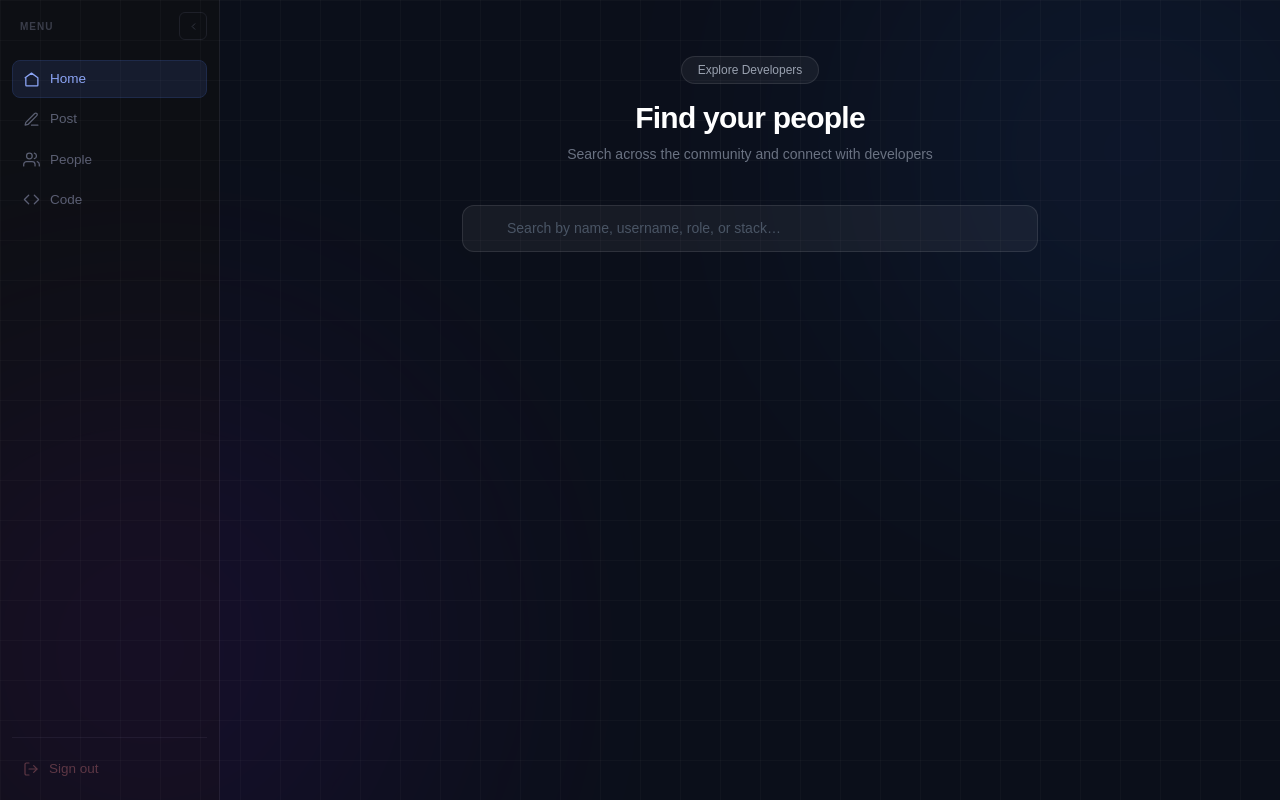
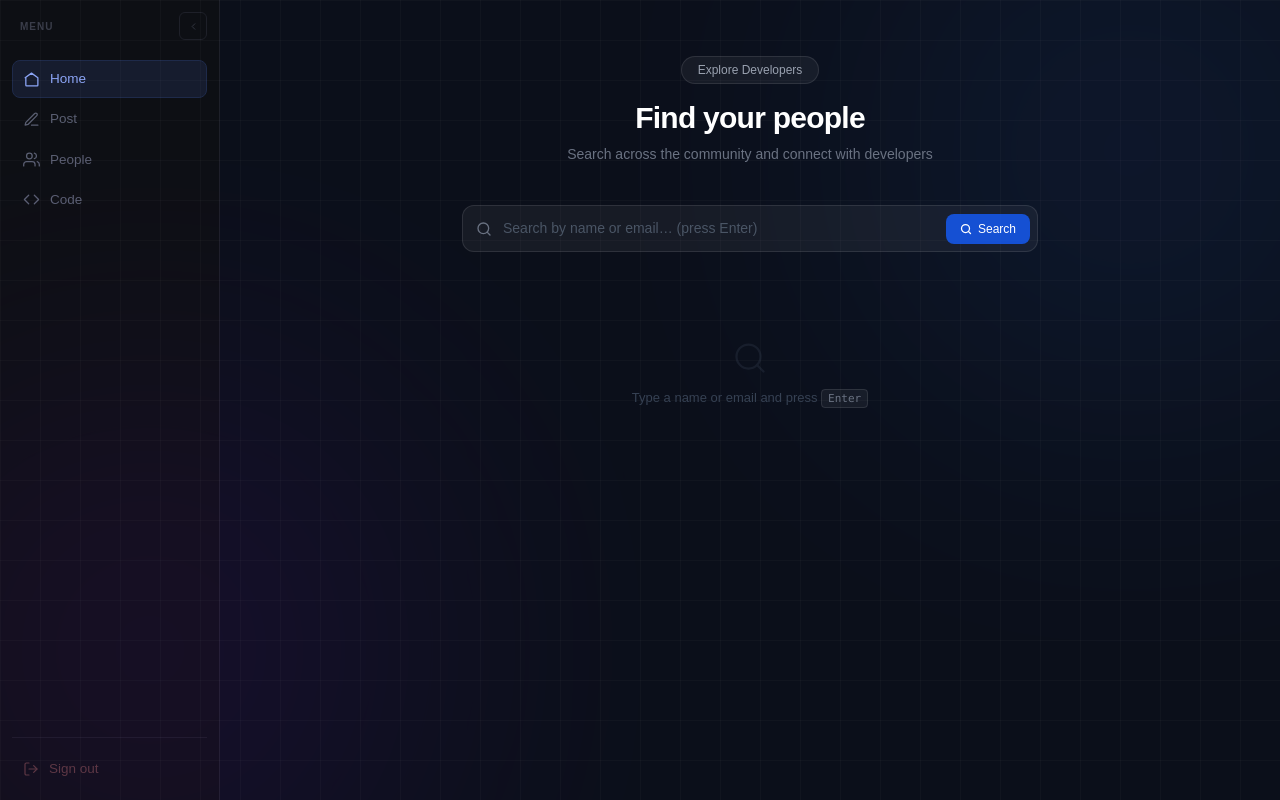
Before and after one commit to devspark-2501/DevCollab-Website, a Next.js app in the folder front-end/: page /Explore in a window 1280 px wide. Built offline with nearby package versions, Linux system fonts and the light colour scheme.

Commit message:
Did some changes

```diff
--- a/front-end/app/Components/ExploreRoute/Main-Explore.jsx
+++ b/front-end/app/Components/ExploreRoute/Main-Explore.jsx
@@ -1,11 +1,8 @@
 'use client'
 
-import { useState } from "react";
+import { useState, useEffect, useRef } from "react";
 import Link from "next/link";
 import { signOut } from "next-auth/react";
-
-const MOCK_USERS = [
-];
 
 const FILTERS = ["All", "Frontend", "Backend", "ML", "DevOps", "Systems"];
 
@@ -54,18 +51,86 @@ function Sidebar({ expanded, onToggle, active, onNav }) {
   );
 }
 
+// Avatar: generates initials + a consistent color from the name
+function Avatar({ name }) {
+  const initials = name?.split(" ").map(w => w[0]).join("").toUpperCase().slice(0, 2) || "?";
+  const colors = [
+    "bg-blue-500/20 text-blue-300 border-blue-500/30",
+    "bg-purple-500/20 text-purple-300 border-purple-500/30",
+    "bg-emerald-500/20 text-emerald-300 border-emerald-500/30",
+    "bg-rose-500/20 text-rose-300 border-rose-500/30",
+    "bg-amber-500/20 text-amber-300 border-amber-500/30",
+    "bg-cyan-500/20 text-cyan-300 border-cyan-500/30",
+  ];
+  const color = colors[name?.charCodeAt(0) % colors.length] ?? colors[0];
+  return (
+    <div className={`w-11 h-11 rounded-xl flex items-center justify-center text-[15px] font-semibold border ${color} shrink-0`}>
+      {initials}
+    </div>
+  );
+}
+
+// Highlight matching text in results
+function Highlight({ text = "", query = "" }) {
+  if (!query) return <span>{text}</span>;
+  const idx = text.toLowerCase().indexOf(query.toLowerCase());
+  if (idx === -1) return <span>{text}</span>;
+  return (
+    <span>
+      {text.slice(0, idx)}
+      <mark className="bg-blue-500/30 text-blue-200 rounded px-0.5">{text.slice(idx, idx + query.length)}</mark>
+      {text.slice(idx + query.length)}
+    </span>
+  );
+}
+
 export default function Main_Explore() {
-  const [query, setQuery] = useState("");
+  const [query, setQuery]               = useState("");
   const [activeFilter, setActiveFilter] = useState("All");
-  const [expanded, setExpanded] = useState(true);
-  const [activeNav, setActiveNav] = useState("home");
+  const [expanded, setExpanded]         = useState(true);
+  const [activeNav, setActiveNav]       = useState("home");
 
-  const filtered = MOCK_USERS.filter(u => {
+  const [allUsers, setAllUsers]   = useState([]);   // raw data from DB
+  const [loading, setLoading]     = useState(false);
+  const [error, setError]         = useState(null);
+  const [searched, setSearched]   = useState(false); // did user initiate a search?
+
+  const inputRef = useRef(null);
+
+  // Fetch ALL users from your existing GET /api/explore endpoint
+  const fetchUsers = async () => {
+    setLoading(true);
+    setError(null);
+    setSearched(true);
+    try {
+      const res = await fetch("/api/explore");
+      const data = await res.json();
+      if (data.success) {
+        setAllUsers(data.users);
+      } else {
+        setError(data.message || "Failed to fetch users");
+      }
+    } catch (err) {
+      setError("Network error. Please try again.");
+    } finally {
+      setLoading(false);
+    }
+  };
+
+  // Auto-fetch when query becomes non-empty for the first time (lazy load)
+  useEffect(() => {
+    if (query && !searched) fetchUsers();
+  }, [query]);
+
+  // Client-side filter on the already-fetched list
+  const filtered = allUsers.filter(u => {
     const q = query.toLowerCase();
-    const matchQ = !q || [u.name, u.username, u.role, ...u.tags].some(v => v.toLowerCase().includes(q));
-    const matchF = activeFilter === "All" || u.role.toLowerCase().includes(activeFilter.toLowerCase()) || u.tags.some(t => t.toLowerCase().includes(activeFilter.toLowerCase()));
-    return matchQ && matchF;
+    return !q || u.name?.toLowerCase().includes(q) || u.email?.toLowerCase().includes(q);
   });
+
+  const handleKeyDown = (e) => {
+    if (e.key === "Enter") fetchUsers();
+  };
 
   return (
     <div className="min-h-screen bg-[#0b0f1a] relative overflow-hidden flex">
@@ -77,30 +142,140 @@ export default function Main_Explore() {
         onNav={setActiveNav}
       />
 
-      <div className="flex-1">
+      <div className="flex-1 overflow-y-auto">
 
+        {/* Background glows */}
         <div className="absolute top-[-100px] right-[-100px] w-[500px] h-[500px] bg-blue-500 opacity-10 blur-[140px] rounded-full pointer-events-none" />
         <div className="absolute bottom-[-100px] left-[-100px] w-[500px] h-[500px] bg-purple-600 opacity-10 blur-[140px] rounded-full pointer-events-none" />
-
         <div className="absolute inset-0 bg-[linear-gradient(rgba(255,255,255,0.025)_1px,transparent_1px),linear-gradient(90deg,rgba(255,255,255,0.025)_1px,transparent_1px)] bg-[size:40px_40px] pointer-events-none" />
 
         <div className="relative z-10 max-w-5xl mx-auto px-6 py-14">
 
+          {/* Header */}
           <div className="mb-10 text-center">
-            <span className="inline-block px-4 py-1 text-[12px] rounded-full bg-white/5 text-gray-400 border border-white/10 mb-4">Explore Developers</span>
+            <span className="inline-block px-4 py-1 text-[12px] rounded-full bg-white/5 text-gray-400 border border-white/10 mb-4">
+              Explore Developers
+            </span>
             <h1 className="text-3xl font-bold text-white tracking-tight">Find your people</h1>
             <p className="mt-2 text-gray-500 text-[14px]">Search across the community and connect with developers</p>
           </div>
 
+          {/* Search bar */}
           <div className="relative mb-6 max-w-xl mx-auto">
+            {/* Search icon — left */}
+            <div className="absolute left-3.5 top-1/2 -translate-y-1/2 text-gray-500 pointer-events-none">
+              <svg width="16" height="16" viewBox="0 0 24 24" fill="none" stroke="currentColor" strokeWidth="2" strokeLinecap="round" strokeLinejoin="round">
+                <circle cx="11" cy="11" r="8"/><line x1="21" y1="21" x2="16.65" y2="16.65"/>
+              </svg>
+            </div>
+
             <input
+              ref={inputRef}
               type="text"
               value={query}
               onChange={e => setQuery(e.target.value)}
-              placeholder="Search by name, username, role, or stack…"
-              className="w-full pl-11 pr-10 py-3 rounded-xl bg-white/[0.05] border border-white/10 text-white placeholder-gray-600 text-[14px] outline-none focus:border-blue-500/50 focus:bg-white/[0.07] transition-all"
+              onKeyDown={handleKeyDown}
+              placeholder="Search by name or email… (press Enter)"
+              className="w-full pl-10 pr-24 py-3 rounded-xl bg-white/[0.05] border border-white/10 text-white placeholder-gray-600 text-[14px] outline-none focus:border-blue-500/50 focus:bg-white/[0.07] transition-all"
             />
+
+            {/* Search button — right inside input */}
+            <button
+              onClick={fetchUsers}
+              className="absolute right-2 top-1/2 -translate-y-1/2 px-3.5 py-1.5 rounded-lg bg-blue-600/80 hover:bg-blue-500 text-white text-[12px] font-medium transition-colors flex items-center gap-1.5"
+            >
+              <svg width="12" height="12" viewBox="0 0 24 24" fill="none" stroke="currentColor" strokeWidth="2.5" strokeLinecap="round" strokeLinejoin="round">
+                <circle cx="11" cy="11" r="8"/><line x1="21" y1="21" x2="16.65" y2="16.65"/>
+              </svg>
+              Search
+            </button>
           </div>
+
+          {/* Results area */}
+          {loading && (
+            <div className="flex items-center justify-center py-16 gap-3 text-gray-500 text-[14px]">
+              <svg className="animate-spin" width="18" height="18" viewBox="0 0 24 24" fill="none" stroke="currentColor" strokeWidth="2">
+                <path d="M21 12a9 9 0 1 1-6.219-8.56"/>
+              </svg>
+              Searching users…
+            </div>
+          )}
+
+          {error && (
+            <div className="max-w-xl mx-auto mt-4 px-4 py-3 rounded-xl bg-red-500/10 border border-red-500/20 text-red-400 text-[13px] text-center">
+              {error}
+            </div>
+          )}
+
+          {!loading && searched && !error && (
+            <>
+              {/* Result count */}
+              <p className="text-[12px] text-gray-600 mb-4 text-center">
+                {filtered.length === 0
+                  ? "No users found"
+                  : `${filtered.length} user${filtered.length > 1 ? "s" : ""} found`}
+              </p>
+
+              {/* User cards */}
+              <div className="grid grid-cols-1 sm:grid-cols-2 lg:grid-cols-3 gap-4">
+                {filtered.map(user => (
+                  <div
+                    key={user._id}
+                    className="flex items-start gap-3.5 p-4 rounded-xl bg-white/[0.03] border border-white/[0.07] hover:bg-white/[0.06] hover:border-blue-500/20 transition-all group"
+                  >
+                    <Avatar name={user.name} />
+
+                    <div className="flex-1 min-w-0">
+                      <p className="text-[14px] font-semibold text-white truncate group-hover:text-blue-300 transition-colors">
+                        <Highlight text={user.name} query={query} />
+                      </p>
+                      <p className="text-[12px] text-gray-500 truncate mt-0.5">
+                        <Highlight text={user.email} query={query} />
+                      </p>
+
+                      {/* Auth provider badge */}
+                      <span className={`inline-block mt-2 px-2 py-0.5 rounded-full text-[10px] font-medium border
+                        ${user.password === "oauth_google"
+                          ? "bg-red-500/10 text-red-400 border-red-500/20"
+                          : user.password === "oauth_github"
+                          ? "bg-gray-500/10 text-gray-400 border-gray-500/20"
+                          : "bg-blue-500/10 text-blue-400 border-blue-500/20"}`}>
+                        {user.password === "oauth_google" ? "Google" : user.password === "oauth_github" ? "GitHub" : "Email"}
+                      </span>
+                    </div>
+
+                    {/* Arrow hint */}
+                    <div className="text-gray-700 group-hover:text-blue-500 group-hover:translate-x-0.5 transition-all mt-0.5">
+                      <svg width="14" height="14" viewBox="0 0 24 24" fill="none" stroke="currentColor" strokeWidth="2" strokeLinecap="round" strokeLinejoin="round">
+                        <path d="M5 12h14M12 5l7 7-7 7"/>
+                      </svg>
+                    </div>
+                  </div>
+                ))}
+              </div>
+
+              {/* Empty state */}
+              {filtered.length === 0 && (
+                <div className="text-center py-16 text-gray-600">
+                  <svg className="mx-auto mb-3 opacity-40" width="36" height="36" viewBox="0 0 24 24" fill="none" stroke="currentColor" strokeWidth="1.5" strokeLinecap="round" strokeLinejoin="round">
+                    <circle cx="11" cy="11" r="8"/><line x1="21" y1="21" x2="16.65" y2="16.65"/>
+                  </svg>
+                  <p className="text-[14px]">No users match <span className="text-gray-400">"{query}"</span></p>
+                  <p className="text-[12px] mt-1">Try a different name or email</p>
+                </div>
+              )}
+            </>
+          )}
+
+          {/* Initial prompt — before any search */}
+          {!searched && !loading && (
+            <div className="text-center py-16 text-gray-700">
+              <svg className="mx-auto mb-3 opacity-30" width="36" height="36" viewBox="0 0 24 24" fill="none" stroke="currentColor" strokeWidth="1.5" strokeLinecap="round" strokeLinejoin="round">
+                <circle cx="11" cy="11" r="8"/><line x1="21" y1="21" x2="16.65" y2="16.65"/>
+              </svg>
+              <p className="text-[13px]">Type a name or email and press <kbd className="px-1.5 py-0.5 rounded bg-white/5 border border-white/10 text-[11px] text-gray-500">Enter</kbd></p>
+            </div>
+          )}
 
         </div>
       </div>
```
Also changed, not shown: front-end/app/api/explore/route.js (+62 -0 lines).
